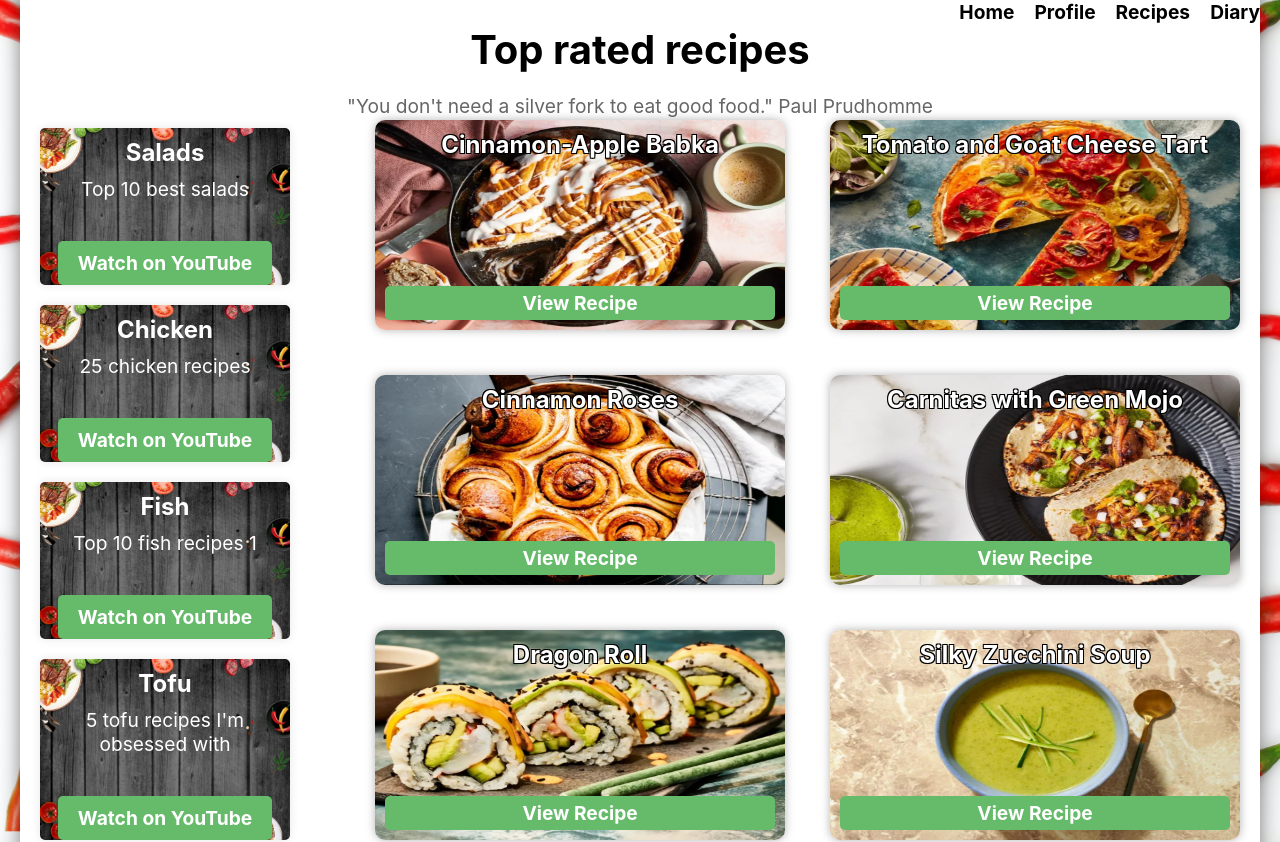
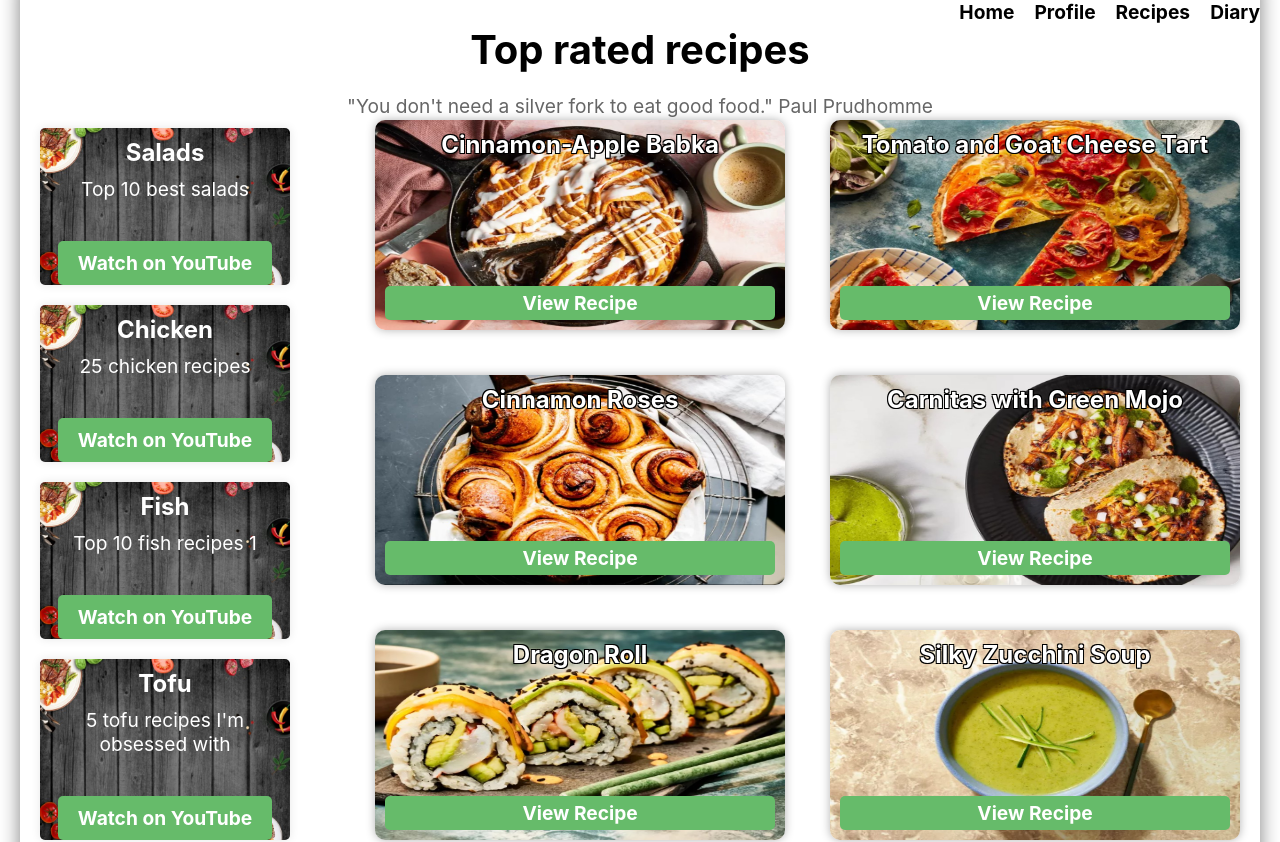
Before and after one commit to LaKiRiBlue/BetterPlace, a React (Create React App) app in the folder my-app/: page /category in a window 1280 px wide. Shown: the top 842 px of the page. Built offline with nearby package versions, Linux system fonts and the light colour scheme.

Commit message:
tryna deploy maybe

```diff
--- a/my-app/src/components/CategoryPage/CategoryPage.css
+++ b/my-app/src/components/CategoryPage/CategoryPage.css
@@ -39,7 +39,7 @@
   justify-content: center;
   align-items: center;
   min-height: 100vh;
-  background-image: url("chilli-background.jpg");
+  /* background-image: url("chilli-background.jpg"); */
   background-size: cover;
   background-position: center;
   background-repeat: no-repeat;
```
Also changed, not shown: 39 other files (tests, documents, lock files or other folders).
